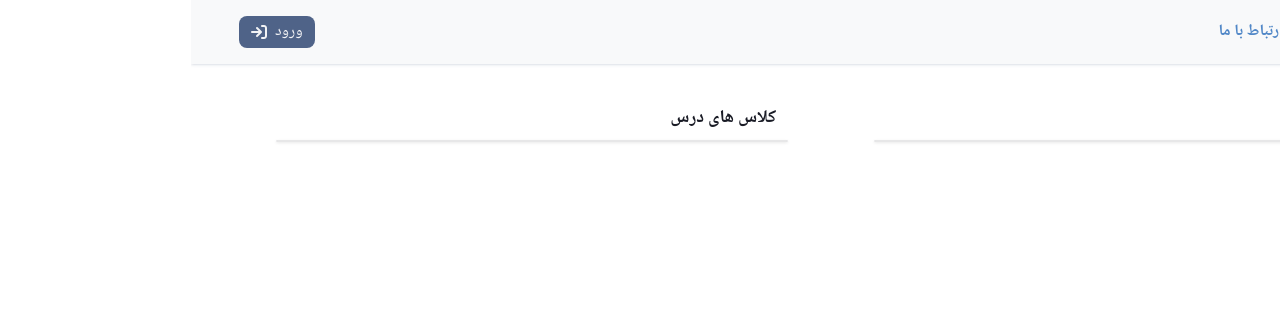
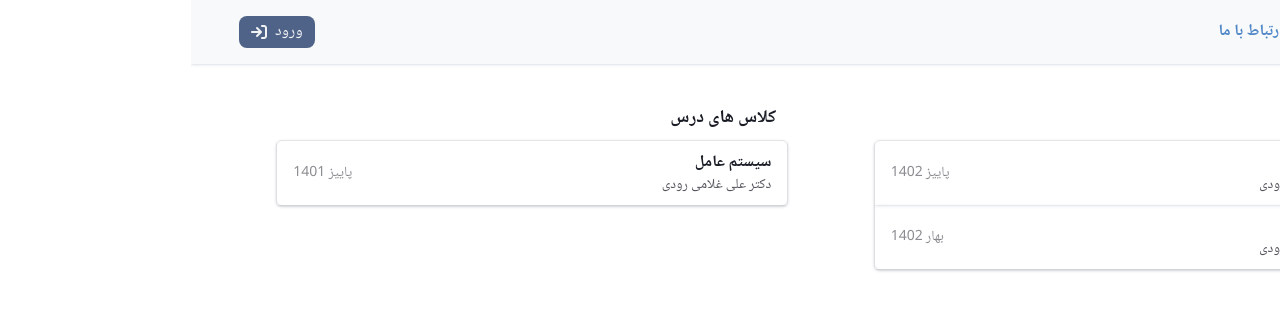
Before and after one commit to forooghl/FinalProject-Teacher-Assistant, a React (Create React App) app in the folder teacher-assistant-app/: page / in a window 1280 px wide. Shown: the top 310 px of the page. Built offline with nearby package versions, Linux system fonts and the light colour scheme; grey boxes are pictures that could not be loaded.

Commit message:
props of cardItem file changed

```diff
--- a/teacher-assistant-app/src/containers/home/Home.js
+++ b/teacher-assistant-app/src/containers/home/Home.js
@@ -1,24 +1,44 @@
 import { React } from "react";
 import Navbar from "../../component/Navbar/Navbar";
-import Course from "../../component/Course/Course";
+import CardItem from "../../component/CardItem/CardItem";
 import Card from "../../component/Card/Card";
 
 const Home = () => {
     // fake data for testing UI
     const course = (
         <>
-            <Course semester="پاییز 1402" teacherName="دکتر علی غلامی رودی" courseName="کامپایلر" />
-            <Course semester="بهار 1402" teacherName="دکتر علی غلامی رودی" courseName="سیستم عامل" />
+            <CardItem
+                date="پاییز 1402"
+                teacherName="دکتر علی غلامی رودی"
+                title="کامپایلر"
+                id="1"
+                linkURL="course"
+            />
+            <CardItem
+                date="بهار 1402"
+                teacherName="دکتر علی غلامی رودی"
+                title="سیستم عامل"
+                id="2"
+                linkURL="course"
+            />
         </>
     );
 
-    const TaCourse = <Course semester="پاییز 1401" teacherName="دکتر علی غلامی رودی" courseName="سیستم عامل" />;
+    const TaCourse = (
+        <CardItem
+            date="پاییز 1401"
+            teacherName="دکتر علی غلامی رودی"
+            title="سیستم عامل"
+            id="3"
+            linkURL="course"
+        />
+    );
     return (
         <>
             <Navbar />
             <div className="flex justify-evenly flex-wrap max-md:flex-nowrap mt-10 max-md:flex-col max-md:items-center ">
-                <Card title="کلاس های من" courses={course} />
-                <Card title="کلاس های درس" courses={TaCourse} />
+                <Card title="کلاس های من" items={course} />
+                <Card title="کلاس های درس" items={TaCourse} />
             </div>
         </>
     );
```
